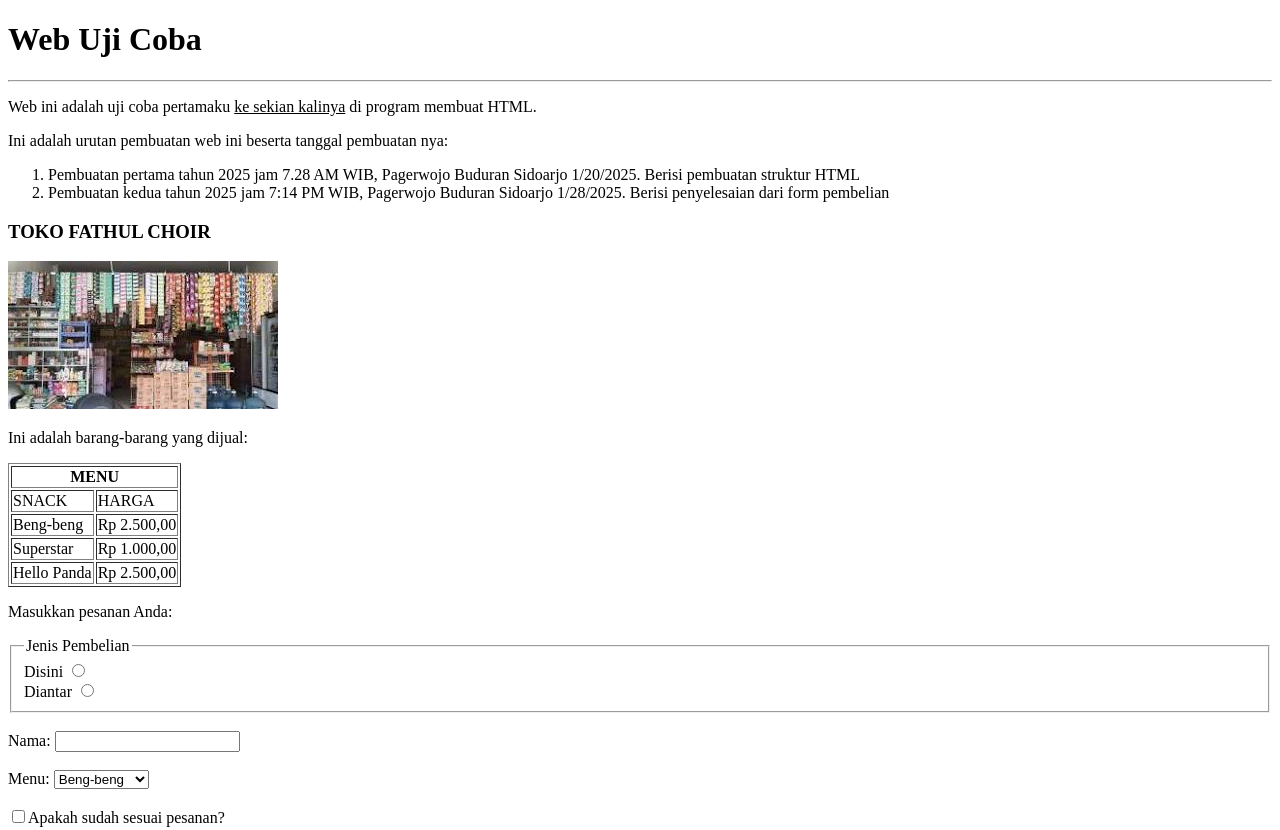
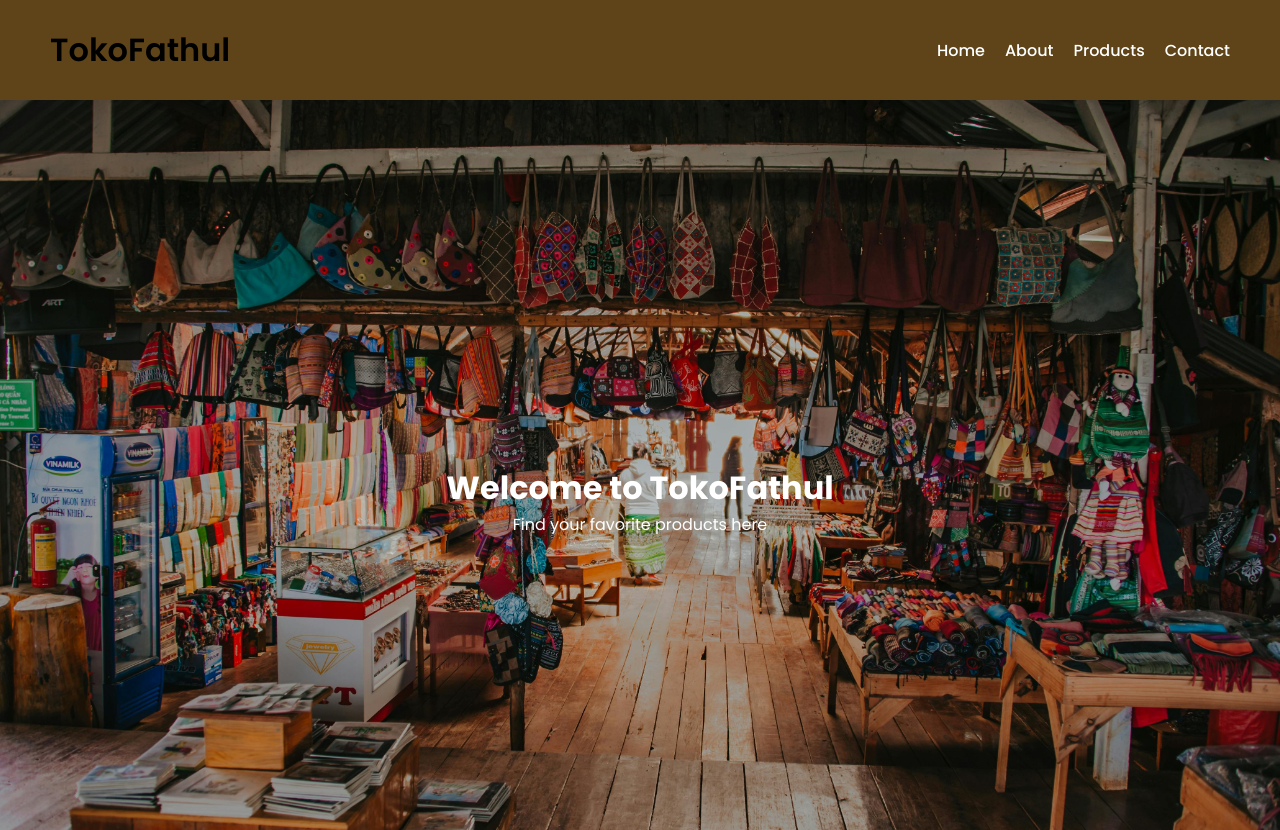
Before and after one commit to akagami333/Uji-coba, a plain HTML site: page index.html in a window 1280 px wide. Shown: the top 830 px of the page. Drawn offline with Linux system fonts and the light colour scheme.

Commit message:
perubahan web menjadi lebih moderen

```diff
--- a/index.html
+++ b/index.html
@@ -3,101 +3,31 @@
   <head>
     <meta charset="UTF-8" />
     <meta name="viewport" content="width=device-width, initial-scale=1.0" />
+    <link rel="preconnect" href="https://fonts.googleapis.com">
+    <link rel="preconnect" href="https://fonts.gstatic.com" crossorigin>
+    <link href="https://fonts.googleapis.com/css2?family=Poppins:ital,wght@0,100;0,200;0,300;0,400;0,500;0,600;0,700;0,800;0,900;1,100;1,200;1,300;1,400;1,500;1,600;1,700;1,800;1,900&display=swap" rel="stylesheet">
     <link rel="stylesheet" href="style.css">
-    <title>HTML</title>
+    <title>TokoFathul</title>
   </head>
   <body>
-    <div>
-      <h1>Web Uji Coba</h1>
-      <hr>
-      <p>
-        Web ini adalah uji coba pertamaku <span class="p-1">ke sekian kalinya</span> di
-        program membuat HTML.
-      </p>
-      <p>Ini adalah urutan pembuatan web ini beserta tanggal pembuatan nya:</p>
-      <ol>
-        <li>
-          Pembuatan pertama tahun 2025 jam 7.28 AM WIB, Pagerwojo Buduran
-          Sidoarjo 1/20/2025. Berisi pembuatan struktur HTML
-        </li>
-        <li>
-          Pembuatan kedua tahun 2025 jam 7:14 PM WIB, Pagerwojo Buduran
-          Sidoarjo 1/28/2025. Berisi penyelesaian dari form pembelian
-        </li>
-      </ol>
-    </div>
-    <div>
-      <h3>TOKO FATHUL CHOIR</h3>
-      <img
-        src="toko.jpeg"
-        alt="Ini adalah gambar toko Fathul Choir"
-      />
-    </div>
-    <div>
-      <p>Ini adalah barang-barang yang dijual:</p>
-    </div>
-    <table border="1">
-      <thead>
-        <tr>
-          <th colspan="2">MENU</th>
-        </tr>
-      </thead>
-      <tbody>
-        <tr>
-          <td>SNACK</td>
-          <td>HARGA</td>
-        </tr>
-        <tr>
-          <td>Beng-beng</td>
-          <td>Rp 2.500,00</td>
-        </tr>
-        <tr>
-          <td>Superstar</td>
-          <td>Rp 1.000,00</td>
-        </tr>
-        <tr>
-          <td>Hello Panda</td>
-          <td>Rp 2.500,00</td>
-        </tr>
-      </tbody>
-    </table>
-    <div>
-      <p>Masukkan pesanan Anda:</p>
-      <form action="pesan" method="post">
-        <fieldset>
-          <legend>Jenis Pembelian</legend>
-          <label for="beli-disini">Disini</label>
-          <input type="radio" id="beli-disini" name="jenis_pembelian" value="disini" required><br>
-          <label for="beli-diantar">Diantar</label>
-          <input type="radio" id="beli-diantar" name="jenis_pembelian" value="diantar" required><br>
-        </fieldset>
-        <br>
-        <div>
-          <label for="nama">Nama:</label>
-          <input type="text" id="nama" name="nama" required><br><br>
-        </div>
-        <div>
-          <label for="menu">Menu:</label>
-          <select name="menu" id="menu">
-            <option value="beng-beng">Beng-beng</option>
-            <option value="superstar">Superstar</option>
-            <option value="hello-panda">Hello Panda</option>
-          </select>
-        </div>
-        <br>
-        <div>
-          <label for="term">
-            <input type="checkbox" id="term" name="term" value="benar" required>Apakah sudah sesuai pesanan?
-          </label>
-        </div>
-        <br>
-        <div>
-          <label for="alamat">Alamat:</label><br>
-          <textarea name="alamat" id="alamat" cols="30" rows="5" required></textarea><br>
-          <label for="kritik & saran">Apakah ada suatu hal yang ingin anda tambahkan?</label><br>
-          <textarea name="kritik & saran" id="kritik & saran" cols="30" rows="10"></textarea><br>
-        <input type="submit" value="Submit">
-      </form>
-    </div>
+    <nav class="container_nav">
+      <div class="nav-name">
+        <div class="firstname-nav">Toko</div>
+        <div class="lastname-nav">Fathul</div>
+      </div>
+      <ul class="nav-links">
+        <li><a href="#">Home</a></li>
+        <li><a href="#">About</a></li>
+        <li><a href="#">Products</a></li>
+        <li><a href="#">Contact</a></li>
+      </ul>
+    </nav>
+    <header class="container_header">
+      </div>
+      <div class="header-text">
+        <h1>Welcome to TokoFathul</h1>
+        <p>Find your favorite products here</p>
+      </div>
+
   </body>
 </html>
--- a/style.css
+++ b/style.css
@@ -1,3 +1,51 @@
-.p-1{
-  text-decoration: underline;
+*{
+  padding: 0;
+  margin: 0;
+  box-sizing: border-box;
+  font-family: 'Poppins', sans-serif;
 }
+
+body {
+  background-color:rgb(255, 255, 255);
+}
+
+.container_nav{
+  display: flex;
+  justify-content: space-between;
+  align-items: center;
+  padding: 10px 50px;
+  height: 100px;
+  background-color: #5e4418;
+}
+
+.nav-name{
+  display: flex;
+  font-size: 2rem;
+  font-weight: 600;
+}
+
+.nav-links{
+  display: flex;
+  gap: 20px;
+  list-style-type: none;
+}
+
+.nav-links a{
+  text-decoration: none;
+  color: white;
+  font-size: 1rem;
+  font-weight: 500;
+}
+
+.container_header{
+  background-image: url('market.jpg');
+  background-size: cover;
+  background-position: center;
+  background-repeat: no-repeat;
+  height: 100vh;
+  display: flex;
+  justify-content: center;
+  align-items: center;
+  text-align: center;
+  color: white;
+}
```
Also changed, not shown: market.jpg (added).
